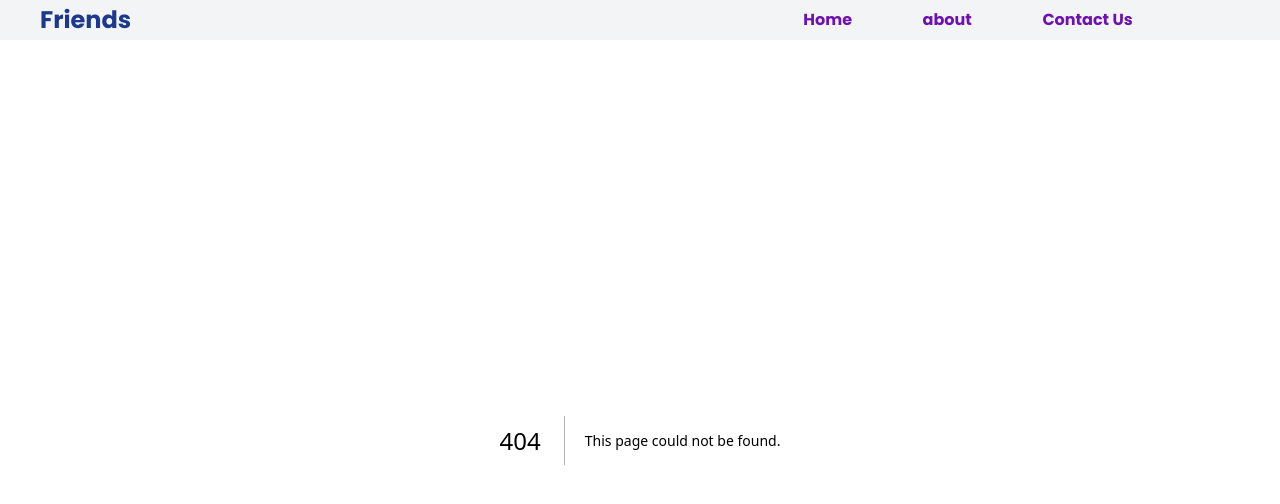
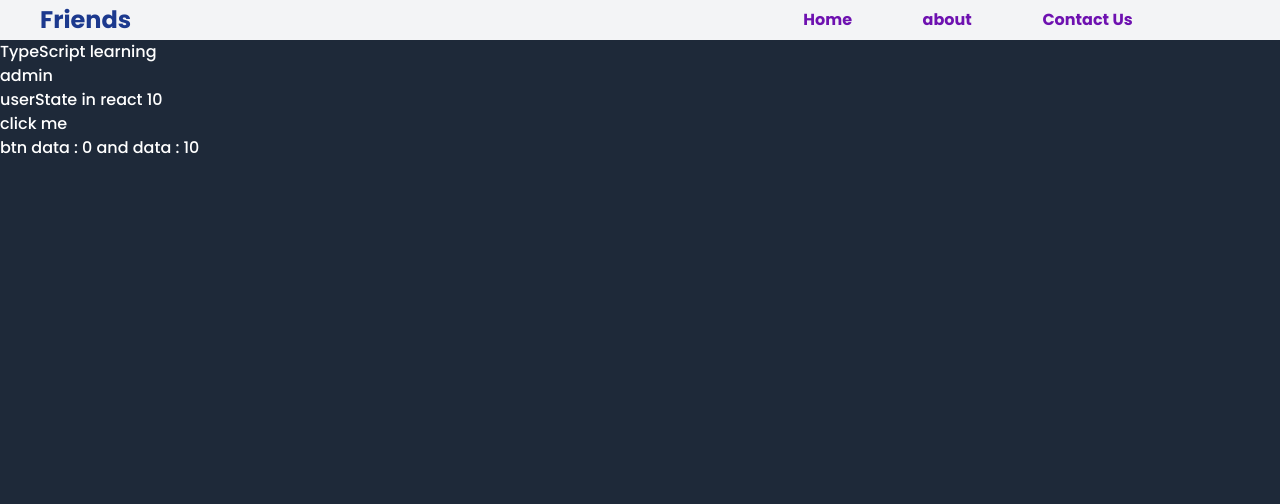
Before and after one commit to jaydeb-ds/nextapp, a Next.js app: page /type in a window 1280 px wide. Before the commit this address had no page. Shown: the top 504 px of the page. Built offline with nearby package versions, Linux system fonts and the light colour scheme.

Commit message:
typeScript 4

```diff
--- /dev/null
+++ b/app/api/user/route.ts
@@ -0,0 +1,19 @@
+// GET request
+
+import { NextRequest, NextResponse } from "next/server";
+
+export async function GET() {
+    return NextResponse.json({message:"hello! welcome to  user route"})
+}
+
+// url = http://localhost:3000/api/user
+
+// POST request
+
+export async function POST(request:NextRequest) {
+
+    const body = await request.json();
+    return NextResponse.json({message:"Data Received",data: body})
+}
+
+// same url
--- /dev/null
+++ b/app/button.tsx
@@ -0,0 +1,28 @@
+
+import React, { useState } from 'react'
+type buttonPropes ={
+    data: number
+    // setData :number
+    // setData : ()=> void
+}
+
+function Button({data,}:buttonPropes) {
+    console.log(data);
+
+    const [btnData, setBtnData] = useState<number>(0)
+
+    function btnFn()
+    {
+        setBtnData(prev => prev + 1)
+        data = data + btnData
+    }
+
+  return (
+    <div>
+      <button onClick={()=>btnFn()}>click me </button>
+      <h1>btn data : {btnData} and data : {data} </h1>
+    </div>
+  )
+}
+
+export default Button
--- a/app/tutorial.ts
+++ b/app/tutorial.ts
@@ -114,15 +114,15 @@ hs_std1 = {
 // combine of two interface (object) with 'extents'
 type dept = "BIT" | "BMLT" | "BBA"
 
-interface teacher extends emp
+interface  teacher<T> extends emp
 {
-    dept : dept
+    dept : T
 }
 
-let t1 : teacher;
+let t1 : teacher<dept>;
 t1 = {
-    name : "partha banik",
-    exp : 12,
+    name :"Jaydeb das",
+    exp: 21,
     dept : "BIT"
 }
 
--- /dev/null
+++ b/app/type/page.tsx
@@ -0,0 +1,26 @@
+'use client'
+import React, { useEffect, useState } from 'react'
+import Button from '../button'
+
+function page() {
+    let user : userType = "admin"
+    let login : loginStatus = "success"
+
+    // for useState
+    const [count, setCount ] = useState<number>(10)
+
+    const [name,setName] = useState<string>("")
+
+
+
+  return (
+    <div>
+      <h1>TypeScript learning</h1>
+      <h1>{user}</h1>
+      <h1>userState in react {count}</h1>
+      <Button data={count} />
+    </div>
+  )
+}
+
+export default page
--- /dev/null
+++ b/app/types.d.ts
@@ -0,0 +1,8 @@
+declare global {
+
+    type userType = "admin" | "user" | "geust";
+
+    type loginStatus = "success" | "pending" | "error"
+}
+
+export {}
```
